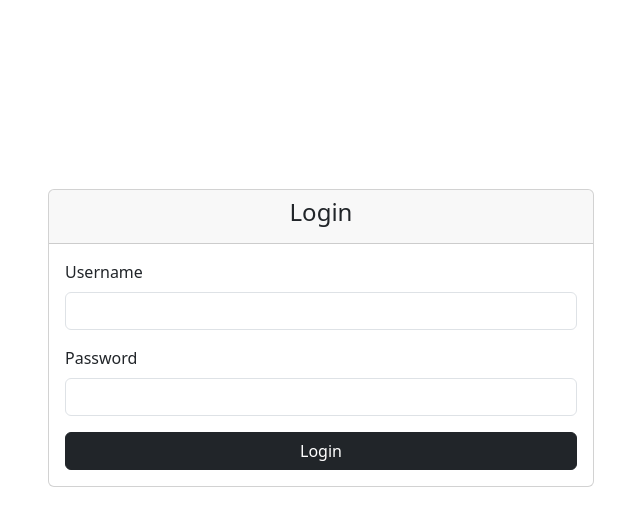
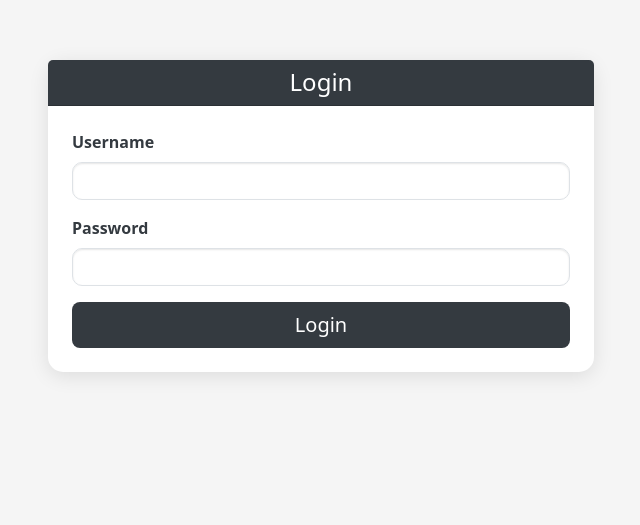
Before and after one commit to Defarrel/PWS_TugasAkhir, a website: page index.html in a window 1280 px wide. Shown: the part 209-734 px from the top of the page, without its empty margins (319-959 px from the left). Drawn offline with nearby package versions, Linux system fonts and the light colour scheme.

Commit message:
second commit

```diff
--- a/index.html
+++ b/index.html
@@ -5,23 +5,68 @@
     <meta name="viewport" content="width=device-width, initial-scale=1.0">
     <title>Login</title>
     <link href="https://cdnjs.cloudflare.com/ajax/libs/bootstrap/5.3.0/css/bootstrap.min.css" rel="stylesheet">
+    <style>
+        body {
+            background-color: #f5f5f5;
+            display: flex;
+            justify-content: center;
+            align-items: center;
+            height: 100vh;
+        }
+
+        .card {
+            border: none;
+            border-radius: 15px;
+            box-shadow: 0 4px 20px rgba(0, 0, 0, 0.1);
+            transition: transform 0.3s ease, box-shadow 0.3s ease;
+        }
+
+        .card:hover {
+            transform: translateY(-10px);
+            box-shadow: 0 6px 30px rgba(0, 0, 0, 0.2);
+        }
+
+        .card-header {
+            background-color: #343a40;
+            color: white;
+            border-top-left-radius: 15px;
+            border-top-right-radius: 15px;
+            text-align: center;
+        }
+
+        .form-label {
+            font-weight: bold;
+            color: #343a40;
+        }
+
+        .btn-dark {
+            background-color: #343a40;
+            border: none;
+        }
+
+        .btn-dark:hover {
+            background-color: #212529;
+        }
+
+        .form-control {
+            border-radius: 10px;
+            box-shadow: inset 0 1px 2px rgba(0, 0, 0, 0.1);
+        }
+
+        .container {
+            padding-top: 50px;
+        }
+    </style>
 </head>
-<style>
-.container{
-    height: 100vh;
-    justify-content: center;
-    padding-top: 350px;
-}
-</style>
 <body>
-    <div class="container ">
-        <div class="row justify-content-center mt-5">
+    <div class="container">
+        <div class="row justify-content-center">
             <div class="col-md-6">
                 <div class="card">
                     <div class="card-header">
-                        <h4 class="text-center">Login</h4>
+                        <h4 class="mb-0">Login</h4>
                     </div>
-                    <div class="card-body">
+                    <div class="card-body p-4">
                         <form action="/login" method="POST">
                             <div class="mb-3">
                                 <label for="username" class="form-label">Username</label>
@@ -32,7 +77,7 @@
                                 <input type="password" class="form-control" id="password" name="password" required>
                             </div>
                             <div class="d-grid">
-                                <button type="submit" class="btn btn-dark">Login</button>
+                                <button type="submit" class="btn btn-dark btn-lg">Login</button>
                             </div>
                         </form>
                     </div>
```
Also changed, not shown: adminbuku.html (+34 -6 lines), viewbuku.html (+14 -8 lines).
